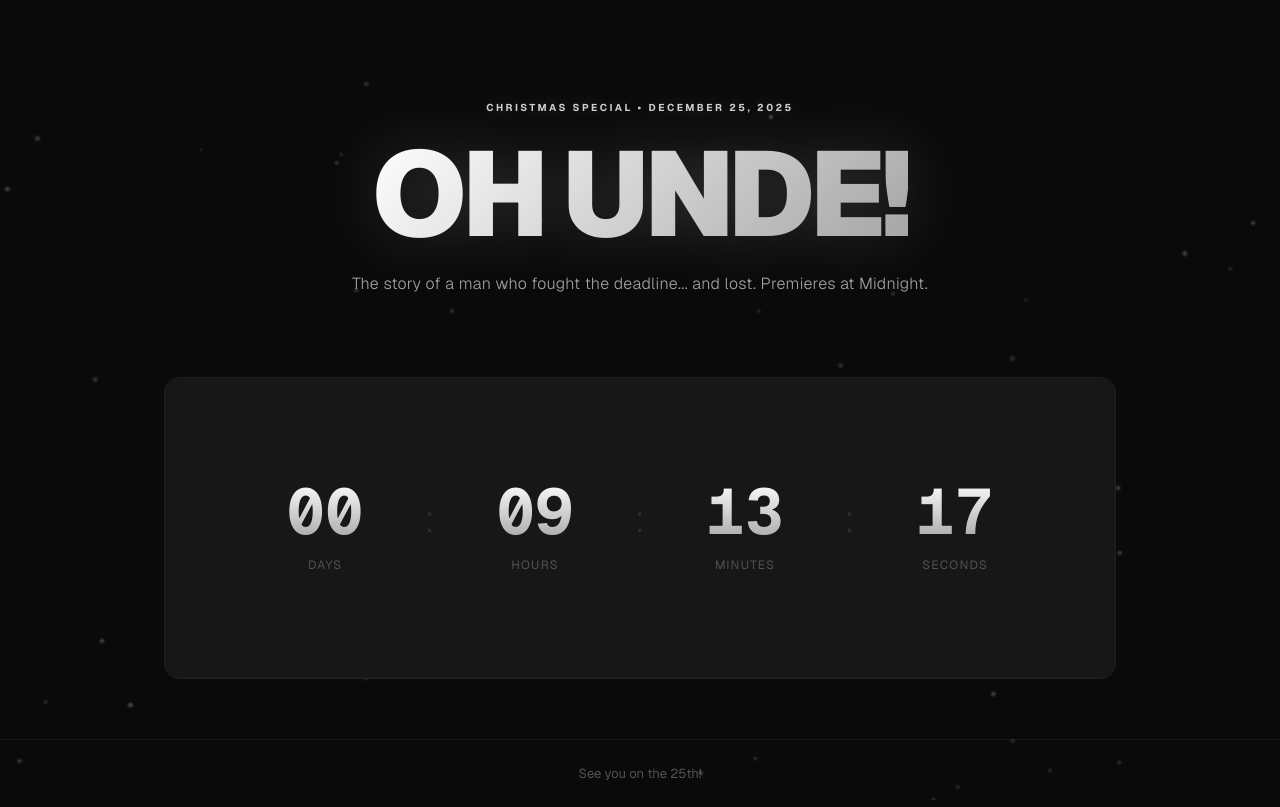
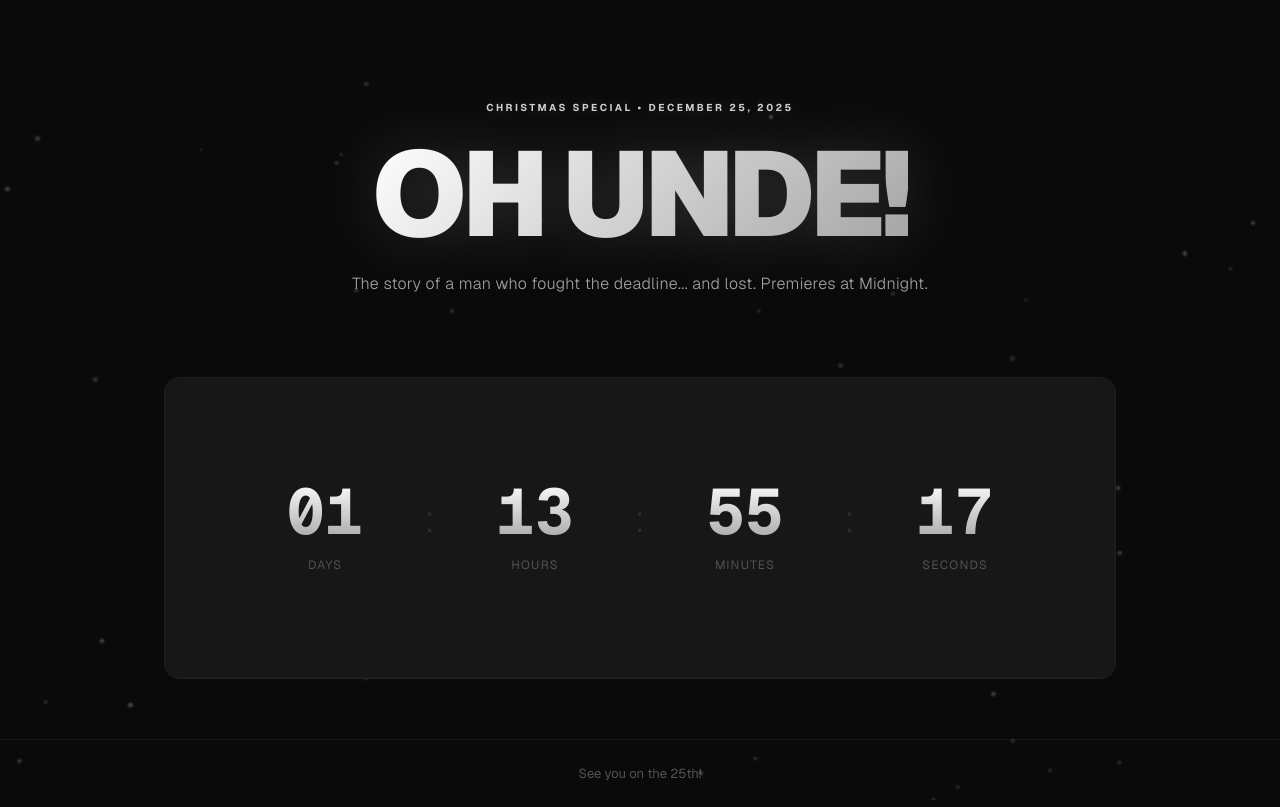
Before and after one commit to NegativE333/v2, a Next.js app: page / in a window 1280 px wide. Built offline with nearby package versions, Linux system fonts and the light colour scheme.

Commit message:
real countdown added

```diff
--- a/src/app/page.tsx
+++ b/src/app/page.tsx
@@ -24,7 +24,7 @@ import Firecrackers from '@/components/Firecrackers';
 
 export default function Home() {
     const videoUrl = "https://ik.imagekit.io/52eyzwbyy/InShot_20251223_102216894.mp4/ik-master.m3u8?tr=sr-240_360_480_720_1080_2160";
-    const TARGET_DATE = '2025-12-23T19:18:00';
+    const TARGET_DATE = '2025-12-25T00:00:00';
 
     const [isReleased, setIsReleased] = useState(false);
     const [isLoading, setIsLoading] = useState(true);
```
